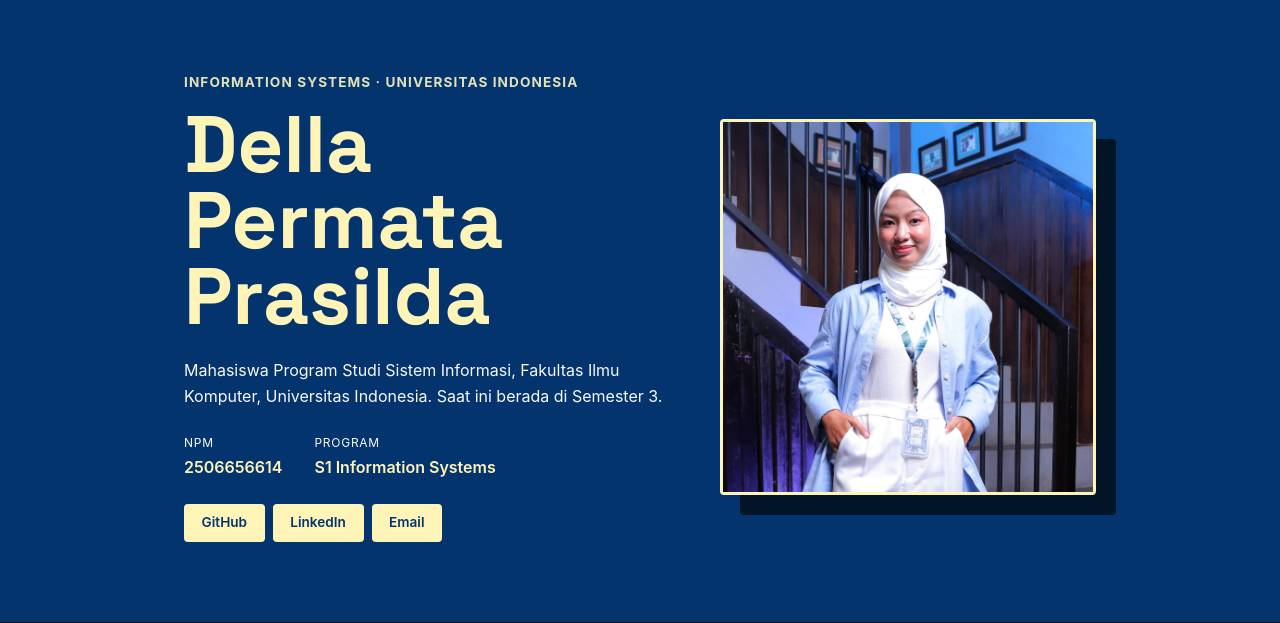
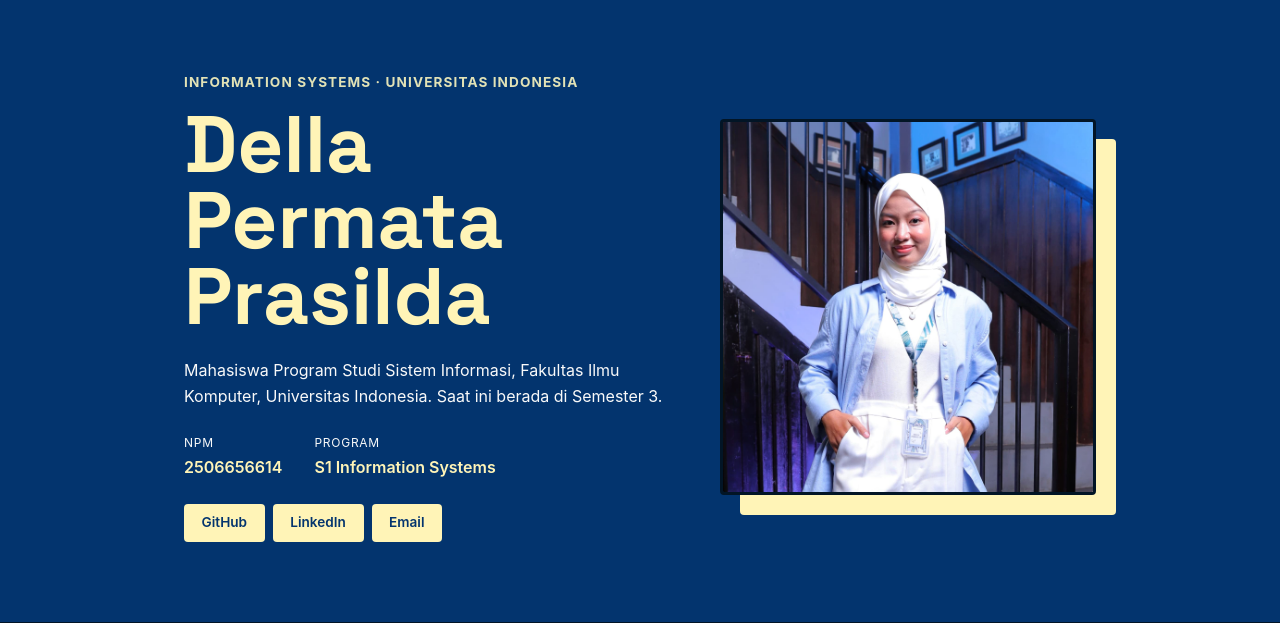
Before and after one commit to dellapermata51-ui/myportofolio, a Django app: page / in a window 1280 px wide. Shown: the part 74-697 px from the top of the page. Run offline with Django 5.2, Linux system fonts and the light colour scheme.

Commit message:
mengubah warna pada website pt.8

```diff
--- a/static/css/style.css
+++ b/static/css/style.css
@@ -153,7 +153,7 @@ h1, .brand {
     left: 1.25rem;
     width: 100%;
     height: 100%;
-    background-color: var(--line);
+    background-color: var(--ink);
     border-radius: var(--radius);
     z-index: 0;
 }
@@ -166,7 +166,7 @@ h1, .brand {
     aspect-ratio: 1 / 1;
     object-fit: cover;
     border-radius: var(--radius);
-    border: 3px solid var(--ink);
+    border: 3px solid var(--line);
 }
 
 .site-footer {
```
